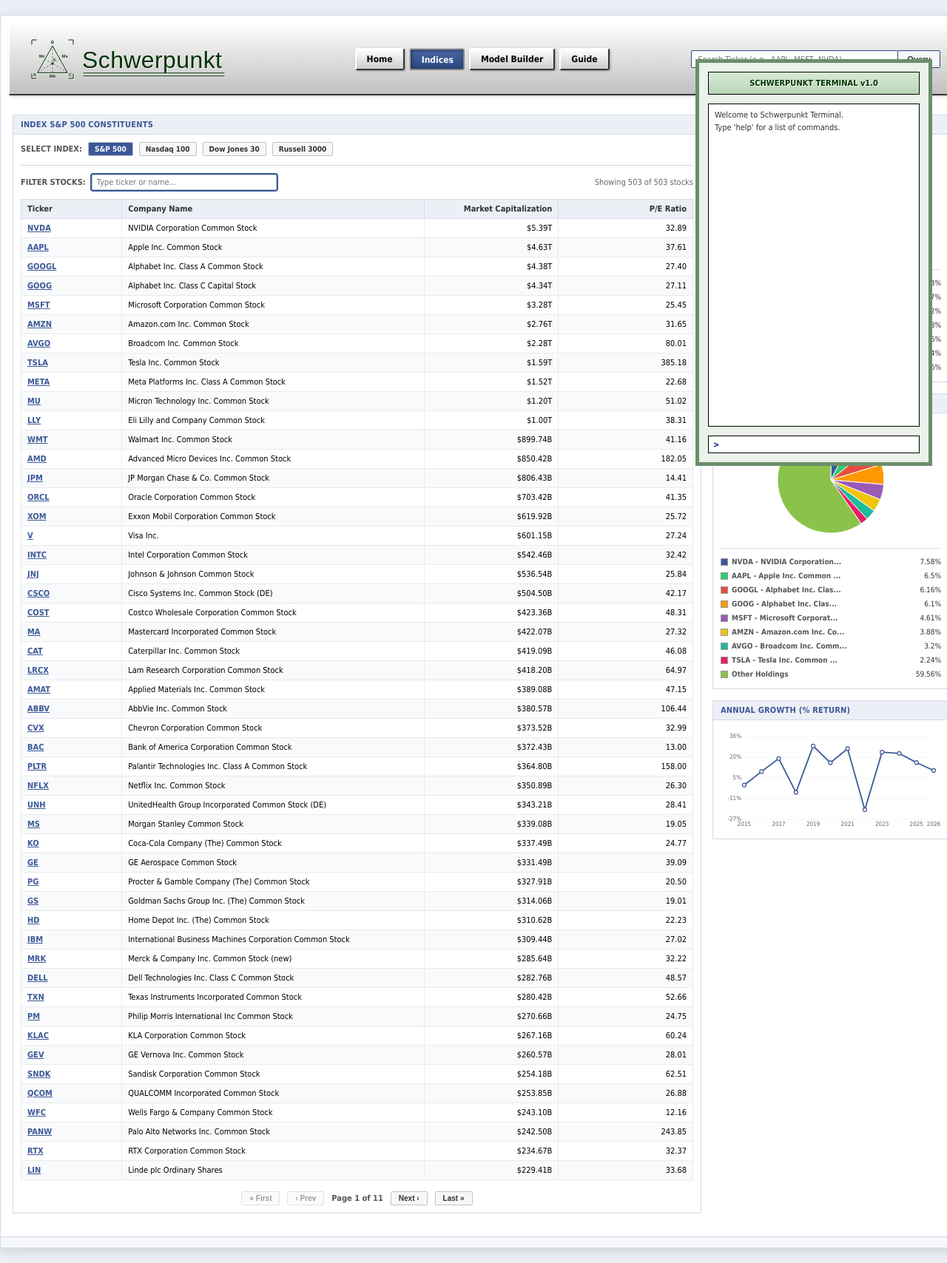
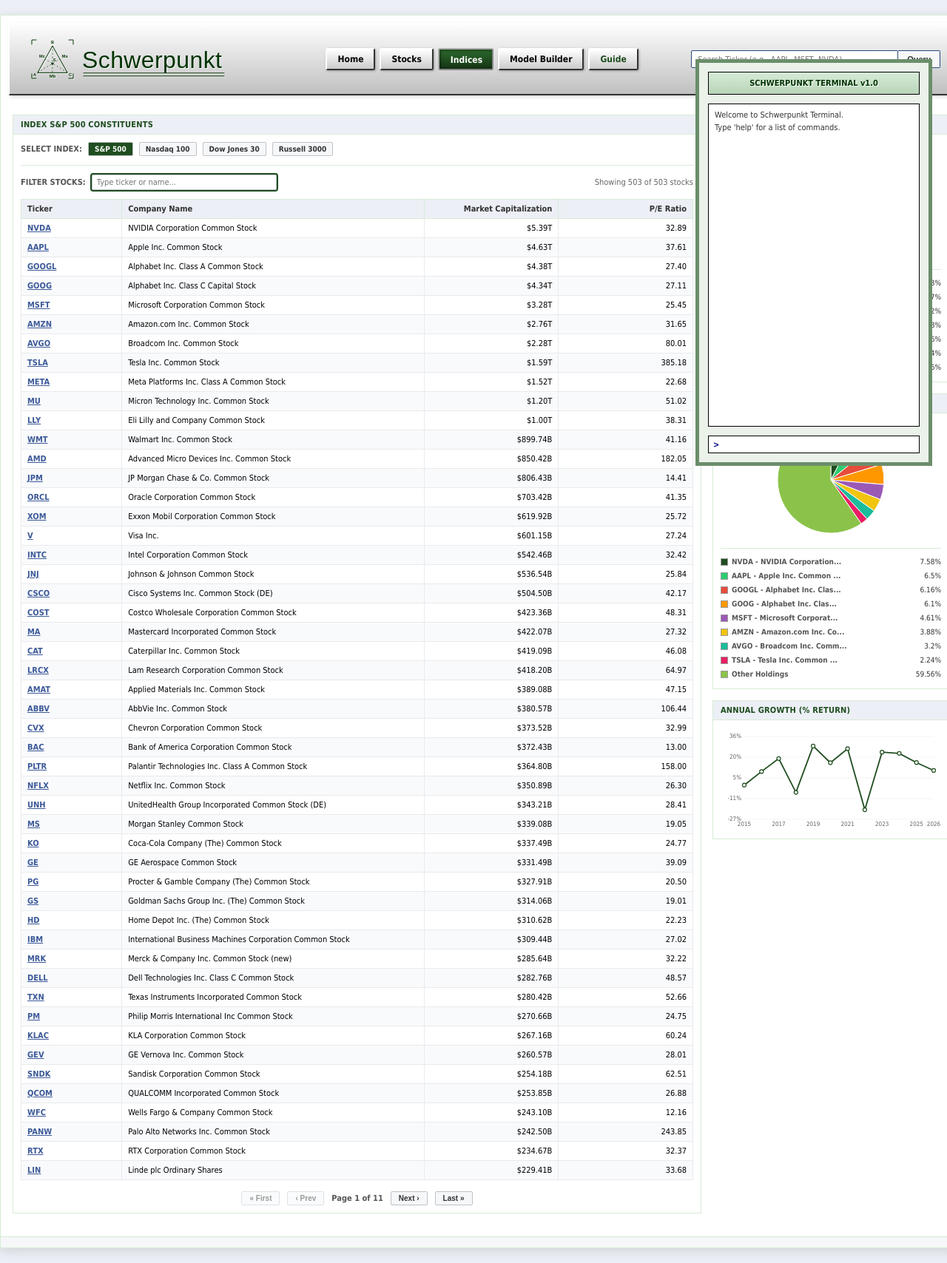
Before and after one commit to Paal-Sandstrom/schwerpunkt, a Flask app: page /index-constituents/sp500 in a window 1280 px wide. Shown: the whole page at 74% size. Run offline with Flask 3, Linux system fonts and the light colour scheme.

Commit message:
Implement green theme redesign, add Stocks search page, update favicon, and expand terminal acronym mapping

```diff
--- a/app.py
+++ b/app.py
@@ -1478,6 +1478,10 @@ def model_builder_view():
 def guide_view():
     return render_template('guide.html')
 
+@app.route('/stock')
+def stock_search_view():
+    return render_template('stock_search.html')
+
 @app.route('/query', methods=['GET', 'POST'])
 def query_ticker():
     """Redirect user search input to target stock ticker route."""
@@ -1669,6 +1673,16 @@ def terminal_command():
                 ticker = parts[0].upper()
                 metric_query = " ".join(parts[1:]).lower()
 
+            # Handle common acronyms
+            aliases = {
+                'ocf': 'operating cash flow',
+                'fcf': 'free cash flow',
+                'capex': 'capital expenditure',
+                'ebitda': 'normalized ebitda'
+            }
+            if metric_query in aliases:
+                metric_query = aliases[metric_query]
+
             stock = yf.Ticker(ticker)
             all_indexes = {}
             try:
--- a/static/style.css
+++ b/static/style.css
@@ -34,7 +34,7 @@ a:hover {
     width: 1300px;
     margin: 0 auto;
     background-color: #ffffff;
-    border: 1px solid #d3d9e8;
+    border: 1px solid #d6ebd6;
     box-shadow: 0 4px 15px rgba(0, 0, 0, 0.12);
 }
 
@@ -115,8 +115,8 @@ a:hover {
 
 .web-nav-link.active {
     color: #ffffff;
-    background-color: #3b5998;
-    background-image: linear-gradient(to bottom, #4c66a4, #29487d);
+    background-color: #1f4d1f;
+    background-image: linear-gradient(to bottom, #2d6b2d, #143314);
     border: 2px inset #ffffff;
     border-right-color: #888888;
     border-bottom-color: #888888;
@@ -272,17 +272,17 @@ a:hover {
    --------------------------------------------------------- */
 .box {
     background-color: #ffffff;
-    border: 1px solid #d3d9e8;
+    border: 1px solid #d6ebd6;
     margin-bottom: 15px;
 }
 
 .box-header {
     background-color: #eceff5; /* Classic Light Gray-Blue */
-    color: #3b5998; /* Facebook Blue */
+    color: #1f4d1f; /* Facebook Blue */
     font-weight: bold;
     font-size: 11px;
     padding: 6px 10px;
-    border-bottom: 1px solid #d3d9e8;
+    border-bottom: 1px solid #d6ebd6;
     letter-spacing: 0.2px;
 }
 
@@ -339,12 +339,12 @@ a:hover {
     border-collapse: collapse;
     font-size: 11px;
     font-family: Tahoma, Arial, sans-serif;
-    border: 1px solid #d3d9e8;
+    border: 1px solid #d6ebd6;
 }
 
 .data-table th {
     background-color: #f6f7f9;
-    border: 1px solid #d3d9e8;
+    border: 1px solid #d6ebd6;
     color: #333333;
     font-weight: bold;
     padding: 6px 8px;
@@ -395,7 +395,7 @@ a:hover {
    TACTILE INTERACTIVE BUTTONS
    --------------------------------------------------------- */
 .btn {
-    background-color: #3b5998;
+    background-color: #1f4d1f;
     color: #ffffff;
     border: 1px solid #29487d;
     font-size: 11px;
@@ -828,7 +828,7 @@ a:hover {
    --------------------------------------------------------- */
 .web-footer {
     background-color: #f6f7f9;
-    border-top: 1px solid #d3d9e8;
+    border-top: 1px solid #d6ebd6;
     padding: 10px 16px;
     font-size: 11px;
     color: #666666;
--- a/templates/base.html
+++ b/templates/base.html
@@ -4,6 +4,7 @@
     <meta charset="UTF-8">
     <meta name="viewport" content="width=device-width, initial-scale=1.0">
     <title>{% block title %}Schwerpunkt{% endblock %}</title>
+    <link rel="icon" type="image/svg+xml" href="{{ url_for('static', filename='favicon.svg') }}">
     <link rel="stylesheet" href="{{ url_for('static', filename='style.css') }}?v=2">
     <script src="{{ url_for('static', filename='chart.js') }}"></script>
     <script>
@@ -33,9 +34,10 @@
                 {% else %}
                     <span class="web-nav-link active">Home</span>
                 {% endif %}
+                <a href="{{ url_for('stock_search_view') }}" class="web-nav-link {% if request.path.startswith('/ticker/') or request.path == '/stock' %}active{% endif %}">Stocks</a>
                 <a href="{{ url_for('index_constituents', index_id='sp500') }}" class="web-nav-link {% if request.path.startswith('/index-constituents/') %}active{% endif %}">Indices</a>
                 <a href="{{ url_for('model_builder_view') }}" class="web-nav-link {% if request.path == '/model-builder' %}active{% endif %}">Model Builder</a>
-                <a href="{{ url_for('guide_view') }}" class="web-nav-link {% if request.path == '/guide' %}active{% endif %}">Guide</a>
+                <a href="{{ url_for('guide_view') }}" class="web-nav-link {% if request.path == '/guide' %}active{% endif %}" {% if request.path != '/guide' %}style="color: #1f4d1f;"{% endif %}>Guide</a>
             </nav>
 
             <div class="web-search-box">
--- a/templates/constituents.html
+++ b/templates/constituents.html
@@ -13,12 +13,12 @@
             <div class="box-body" style="padding: 10px;">
 
                 <!-- Index Switcher -->
-                <div style="margin-bottom: 12px; display: flex; align-items: center; gap: 8px; padding-bottom: 12px; border-bottom: 1px solid #d3d9e8;">
+                <div style="margin-bottom: 12px; display: flex; align-items: center; gap: 8px; padding-bottom: 12px; border-bottom: 1px solid #d6ebd6;">
                     <span style="font-weight: bold; color: #555; font-size: 11px;">SELECT INDEX:</span>
-                    <a href="{{ url_for('index_constituents', index_id='sp500') }}" class="btn {% if index_id == 'sp500' %}btn-secondary active{% else %}btn-secondary{% endif %} index-btn" {% if index_id == 'sp500' %}style="background-color: #3b5998; color: #fff;"{% endif %}>S&P 500</a>
-                    <a href="{{ url_for('index_constituents', index_id='nasdaq100') }}" class="btn {% if index_id == 'nasdaq100' %}btn-secondary active{% else %}btn-secondary{% endif %} index-btn" {% if index_id == 'nasdaq100' %}style="background-color: #3b5998; color: #fff;"{% endif %}>Nasdaq 100</a>
-                    <a href="{{ url_for('index_constituents', index_id='dow30') }}" class="btn {% if index_id == 'dow30' %}btn-secondary active{% else %}btn-secondary{% endif %} index-btn" {% if index_id == 'dow30' %}style="background-color: #3b5998; color: #fff;"{% endif %}>Dow Jones 30</a>
-                    <a href="{{ url_for('index_constituents', index_id='russell3000') }}" class="btn {% if index_id == 'russell3000' %}btn-secondary active{% else %}btn-secondary{% endif %} index-btn" {% if index_id == 'russell3000' %}style="background-color: #3b5998; color: #fff;"{% endif %}>Russell 3000</a>
+                    <a href="{{ url_for('index_constituents', index_id='sp500') }}" class="btn {% if index_id == 'sp500' %}btn-secondary active{% else %}btn-secondary{% endif %} index-btn" {% if index_id == 'sp500' %}style="background-color: #1f4d1f; color: #fff;"{% endif %}>S&P 500</a>
+                    <a href="{{ url_for('index_constituents', index_id='nasdaq100') }}" class="btn {% if index_id == 'nasdaq100' %}btn-secondary active{% else %}btn-secondary{% endif %} index-btn" {% if index_id == 'nasdaq100' %}style="background-color: #1f4d1f; color: #fff;"{% endif %}>Nasdaq 100</a>
+                    <a href="{{ url_for('index_constituents', index_id='dow30') }}" class="btn {% if index_id == 'dow30' %}btn-secondary active{% else %}btn-secondary{% endif %} index-btn" {% if index_id == 'dow30' %}style="background-color: #1f4d1f; color: #fff;"{% endif %}>Dow Jones 30</a>
+                    <a href="{{ url_for('index_constituents', index_id='russell3000') }}" class="btn {% if index_id == 'russell3000' %}btn-secondary active{% else %}btn-secondary{% endif %} index-btn" {% if index_id == 'russell3000' %}style="background-color: #1f4d1f; color: #fff;"{% endif %}>Russell 3000</a>
                 </div>
 
                 <!-- Filter bar -->
@@ -65,7 +65,7 @@
                 <canvas id="sector-pie-chart" style="width: 100%; height: 160px; display: block; margin: 0 auto;"></canvas>
 
                 <!-- Sector Legend Table -->
-                <div style="margin-top: 12px; text-align: left; font-size: 10px; border-top: 1px solid #d3d9e8; padding-top: 8px;">
+                <div style="margin-top: 12px; text-align: left; font-size: 10px; border-top: 1px solid #d6ebd6; padding-top: 8px;">
                     <table style="width: 100%; border-collapse: collapse; line-height: 1.5;">
                         <tbody id="sector-legend-tbody">
                             {% for sec in sector_concentration[:6] %}
@@ -101,7 +101,7 @@
                 <canvas id="holdings-pie-chart" style="width: 100%; height: 160px; display: block; margin: 0 auto;"></canvas>
 
                 <!-- Holdings Legend Table -->
-                <div style="margin-top: 12px; text-align: left; font-size: 10px; border-top: 1px solid #d3d9e8; padding-top: 8px;">
+                <div style="margin-top: 12px; text-align: left; font-size: 10px; border-top: 1px solid #d6ebd6; padding-top: 8px;">
                     <table style="width: 100%; border-collapse: collapse; line-height: 1.5;">
                         <tbody id="holdings-legend-tbody">
                             {% for hold in top_holdings[:8] %}
@@ -170,7 +170,7 @@ const growthData = {{ growth_data|tojson }};
 
 // Custom color palette matching Schwerpunkt retro Web 2.0 aesthetics - vibrant distinct colors
 const themeColors = [
-    '#3b5998', // Classic FB Blue
+    '#1f4d1f', // Classic FB Blue
     '#2ecc71', // Green
     '#e74c3c', // Red
     '#ff9800', // Orange
@@ -483,7 +483,7 @@ function drawGrowthChart(canvasId, rawData) {
             if (idx === 0) ctx.moveTo(x, y);
             else ctx.lineTo(x, y);
         });
-        ctx.strokeStyle = '#3b5998';
+        ctx.strokeStyle = '#1f4d1f';
         ctx.lineWidth = 1.8;
         ctx.stroke();
 
@@ -496,7 +496,7 @@ function drawGrowthChart(canvasId, rawData) {
             ctx.arc(x, y, 2.5, 0, 2 * Math.PI);
             ctx.fillStyle = idx === hoverIndex ? '#ff0000' : '#ffffff';
             ctx.fill();
-            ctx.strokeStyle = idx === hoverIndex ? '#ff0000' : '#3b5998';
+            ctx.strokeStyle = idx === hoverIndex ? '#ff0000' : '#1f4d1f';
             ctx.lineWidth = 1.2;
             ctx.stroke();
         });
```
Also changed, not shown: other parts of static/style.css (+23 -23 lines), templates/guide.html (+4 -4 lines), templates/index.html (+7 -7 lines), templates/stock_search.html (added, +33 -0 lines), templates/ticker.html (+5 -5 lines), static/favicon.svg (added).
